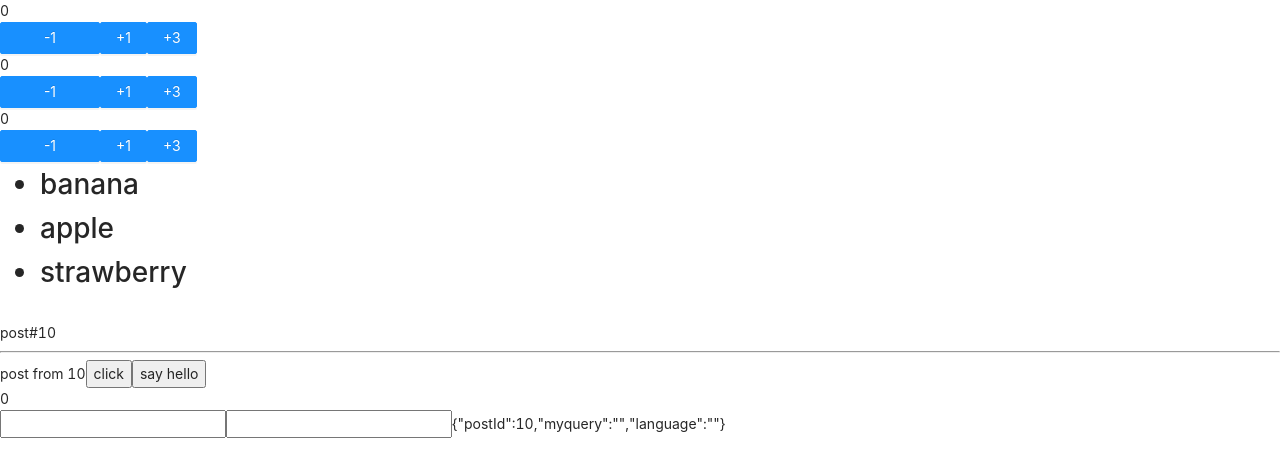
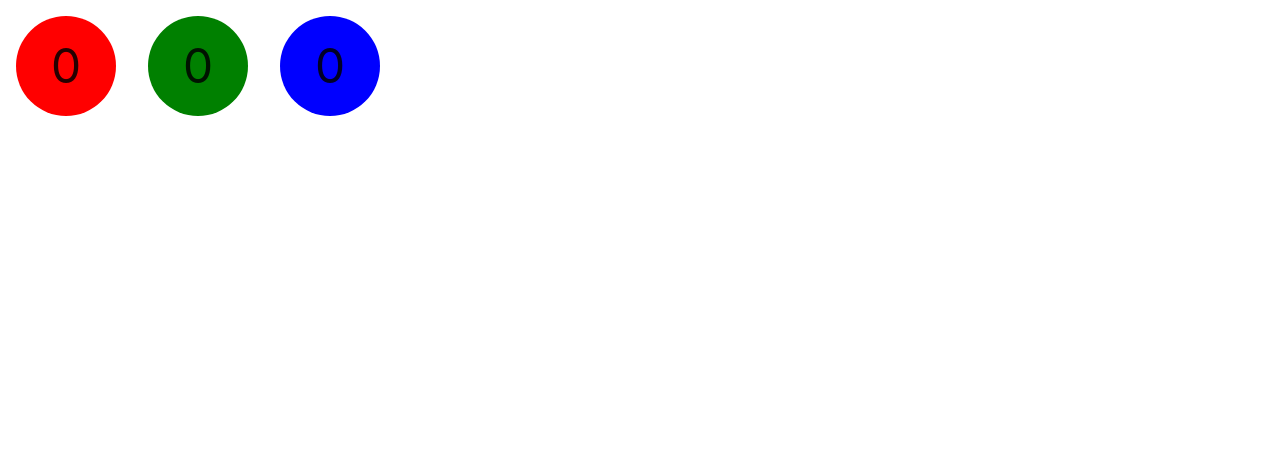
Before and after one commit to mrsimplelife/ReactBasic, a React (Create React App) app in the folder react-frontend/: page / in a window 1280 px wide. Shown: the top 476 px of the page. Built offline with nearby package versions, Linux system fonts and the light colour scheme.

Commit message:
Add RGB counter

```diff
--- /dev/null
+++ b/react-frontend/src/App2.js
@@ -0,0 +1,17 @@
+import "App.css";
+import { Component } from "react";
+import Counter2 from "Counter2";
+
+class App extends Component {
+  render() {
+    return (
+      <>
+        <Counter2 />
+        <Counter2 color="green" />
+        <Counter2 color="blue" />
+      </>
+    );
+  }
+}
+
+export default App;
--- /dev/null
+++ b/react-frontend/src/Counter2.js
@@ -0,0 +1,60 @@
+import React from "react";
+import PropTypes from "prop-types";
+
+class Counter extends React.Component {
+  static defaultProps = {
+    color: "red",
+  };
+
+  static propTypes = {
+    color: PropTypes.string,
+  };
+
+  state = {
+    color: this.props.color,
+    value: 0,
+  };
+
+  onClick = () => {
+    // this.setState({ value: this.state.value + 1 });
+    this.setState(({ value: prevValue }) => ({
+      value: prevValue + 1,
+    }));
+  };
+
+  onContextMenu = (e) => {
+    e.preventDefault();
+    this.setState(({ value: prevValue }) => ({
+      value: prevValue >= 1 ? prevValue - 1 : 0,
+    }));
+  };
+
+  render() {
+    const { color, value } = this.state;
+    return (
+      <div
+        onClick={this.onClick}
+        // style={style}
+        style={{ ...style, backgroundColor: color }}
+        onContextMenu={this.onContextMenu}
+      >
+        {value}
+      </div>
+    );
+  }
+}
+
+const style = {
+  width: "100px",
+  height: "100px",
+  display: "inline-block",
+  backgroundColor: "red",
+  borderRadius: "50px",
+  textAlign: "center",
+  lineHeight: "100px",
+  userSelect: "none",
+  fontSize: "3rem",
+  margin: "1rem",
+};
+
+export default Counter;
--- a/react-frontend/src/index.js
+++ b/react-frontend/src/index.js
@@ -1,12 +1,13 @@
 import React from "react";
 import ReactDOM from "react-dom";
 import "index.css";
-import App from "App";
+// import App from "App";
 import reportWebVitals from "reportWebVitals";
+import App2 from "App2";
 
 ReactDOM.render(
   <React.StrictMode>
-    <App />
+    <App2 />
   </React.StrictMode>,
   document.getElementById("root")
 );
```
